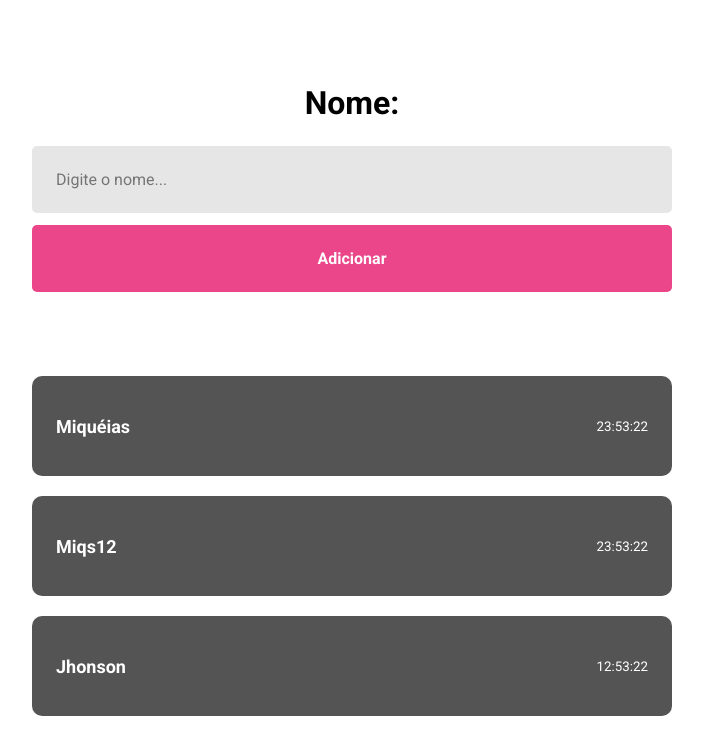
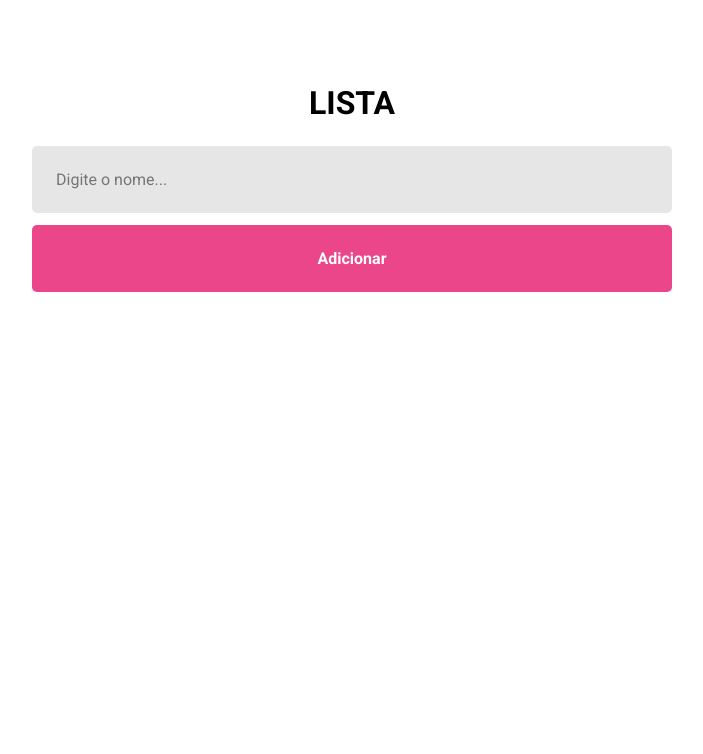
Before and after one commit to Miqstelles/TodayILearned, a React (Vite) app in the folder React/reactStudy/: page / in a window 1280 px wide. Shown: the top 754 px of the page, without its empty margins (288-991 px from the left). Built offline with nearby package versions, Linux system fonts and the light colour scheme.

Commit message:
immutability

```diff
--- a/React/reactStudy/src/pages/Home/index.tsx
+++ b/React/reactStudy/src/pages/Home/index.tsx
@@ -2,23 +2,43 @@
 import './style.css'
 import { Card } from '../../components/Card';
 
+interface Student {
+    name: string;
+    time: string;
+}
+
 export function Home() {
+    const [name, setName] = useState('');
+    const [students, setStudents] = useState<Student[]>([])
 
-    const [name, setName] = useState('');
+    function handleAddStudent() {
+        const newStudent: Student = {
+            name: name,
+            time: new Date().toLocaleTimeString("pt-br", {
+                hour: '2-digit',
+                minute: '2-digit',
+                second: '2-digit'
+            }),
+        };
+
+        setStudents([...students, newStudent]);
+    }
 
     return (
         <div className="container">
-            <h1>Nome: {name}</h1>
+            <h1>LISTA</h1>
             <input
                 type=""
                 placeholder='Digite o nome...'
                 onChange={e => setName(e.target.value)}
             />
-            <button type="button">Adicionar</button>
+            <button type="button" onClick={handleAddStudent}>
+                Adicionar
+            </button>
 
-            <Card name="Miquéias" time="23:53:22" />
-            <Card name="Miqs12" time="23:53:22" />
-            <Card name="Jhonson" time="12:53:22" />
+            {
+                students.map(student => <Card name={student.name} time={student.time} />)
+            }
         </div>
     )
 }
```
